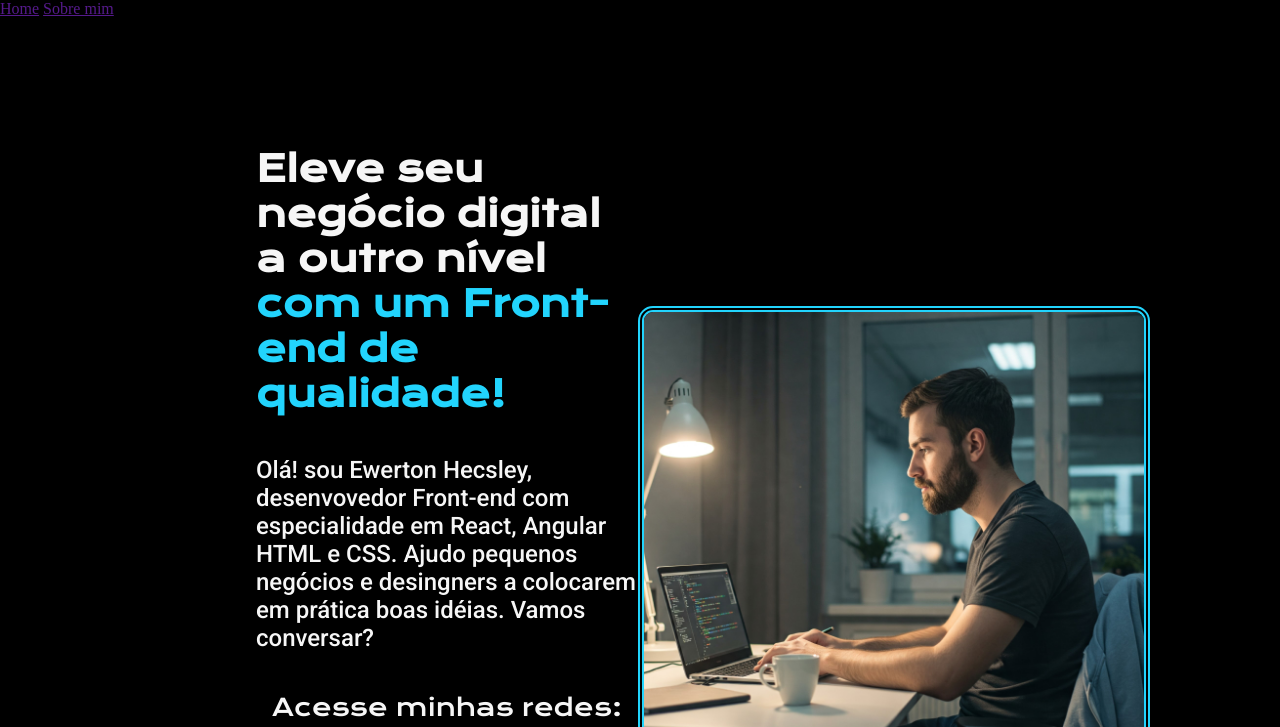
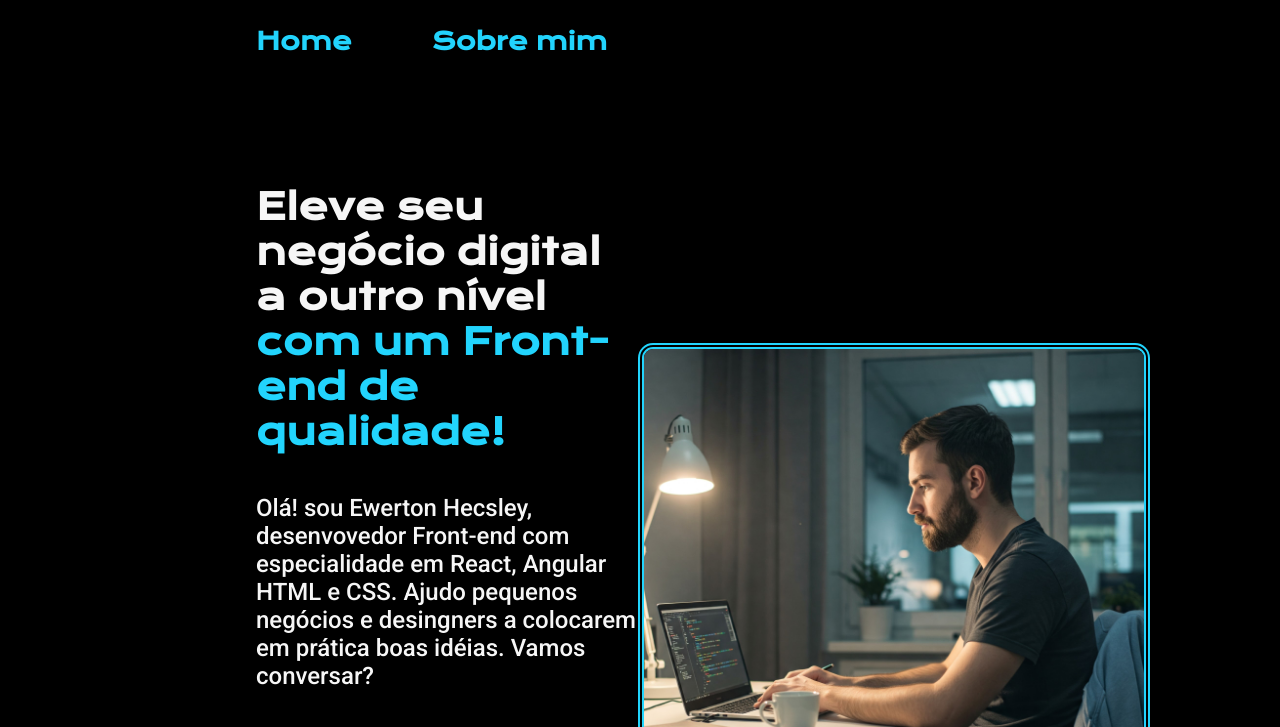
Before and after one commit to EwertonHecsley/front-portfolio, a plain HTML site: page src/index.html in a window 1280 px wide. Shown: the top 727 px of the page. Drawn offline with nearby package versions, Linux system fonts and the light colour scheme; files whose address does not match are found by name.

Commit message:
feat: estilizando cabecalho

```diff
--- a/src/style.css
+++ b/src/style.css
@@ -6,7 +6,7 @@
 }
 
 body {
-    height: 100%;
+    height: 100vh;
     box-sizing: border-box;
     background-color: black;
     color: #f6f6f6;
@@ -93,3 +93,20 @@ img {
     padding: 24px;
     font-family: "Krona One", serif;
 }
+
+.cabecalho {
+    padding: 2% 0% 0% 20%;
+}
+
+.cabecalho-menu {
+    display: flex;
+    gap: 80px;
+}
+
+.cabecalho-menu-link {
+    font-family: "Krona One", serif;
+    font-size: 24px;
+    font-weight: 600;
+    text-decoration: none;
+    color: #22d4fd;
+}
```
